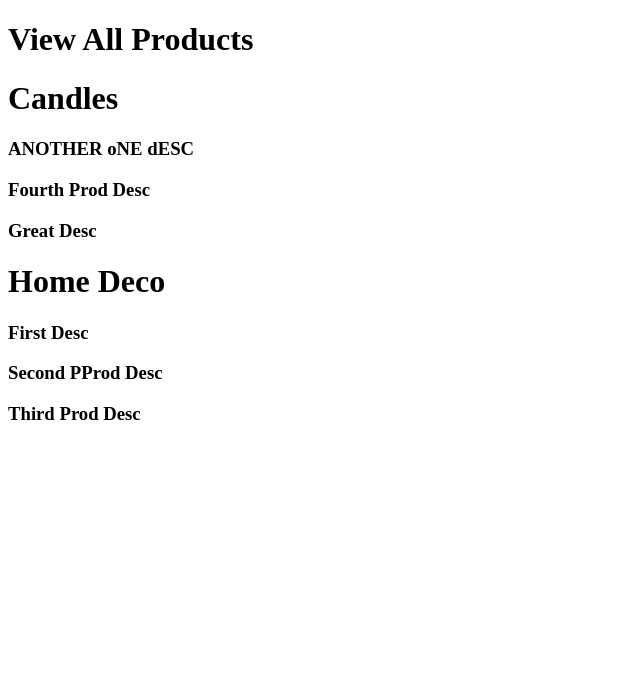
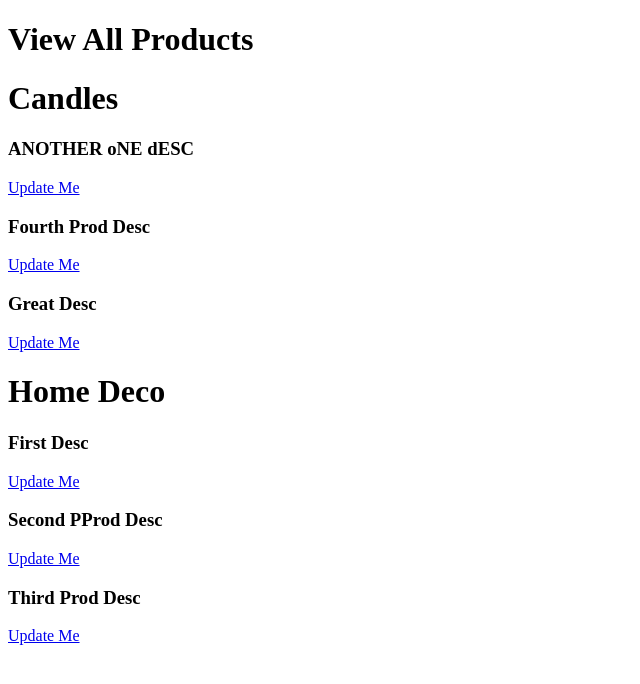
Before and after one commit to KyledeVos/Django_Capstone, a Django app: page /view_all_products/ in a window 1280 px wide. Shown: the top 684 px of the page, without its empty margins (0-640 px from the left). Run offline with Django 4.2, Linux system fonts and the light colour scheme; data comes from the database, SQL or seed files in the repository.

Commit message:
Added link fundamental structure for product update

```diff
--- a/proj/django_capstone/crafts_by_micks/templates/display/view_all_products.html
+++ b/proj/django_capstone/crafts_by_micks/templates/display/view_all_products.html
@@ -13,6 +13,7 @@
             {% for product in category %}
             {% if forloop.counter > 1 %}
                 <h3>{{product.title}} {{product.description}}</h3>
+                <a href = "{% url 'crafts_by_micks:update_product' %}">Update Me</a>
             {% endif %}
 
             {% endfor %}
--- a/proj/django_capstone/crafts_by_micks/urls.py
+++ b/proj/django_capstone/crafts_by_micks/urls.py
@@ -26,9 +26,11 @@ urlpatterns = [
 
     # 2) Read
     # Return All Products in Database to Admin
-    path('view_all_products/', views.view_all_products, name = "view_all_products")
+    path('view_all_products/', views.view_all_products, name = "view_all_products"),
 
     # 3) Update
+    # Return Single Product info using Primary Key ID
+    path('update_product/', views.update_product, name='update_product')
 
     # 4) Deletion
 
--- a/proj/django_capstone/crafts_by_micks/views.py
+++ b/proj/django_capstone/crafts_by_micks/views.py
@@ -362,3 +362,11 @@ def view_all_products(request):
 
     # call html page to display all products to admin
     return render(request, 'display/view_all_products.html', {'prod_categories': prod_categories})
+
+# --------------------------------------------------------------------------------------------------
+# --------------------------------------------------------------------------------------------------
+
+# Views for Data Display
+
+def update_product(request):
+    return render(request, 'Update/view_product.html')
```
Also changed, not shown: proj/django_capstone/crafts_by_micks/templates/Update/view_product.html (added, +9 -0 lines).
